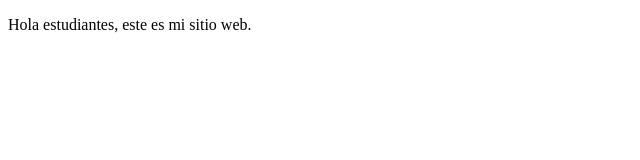
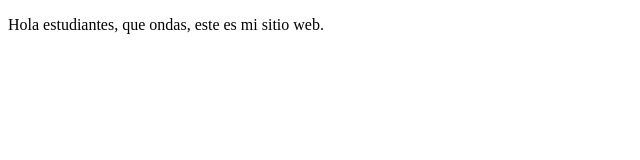
Before and after one commit to eoacosta89/ejercicio1, a plain HTML site: page index.html in a window 1280 px wide. Shown: the full height of the page, 0-640 px from the left. Drawn offline with Linux system fonts and the light colour scheme.

Commit message:
first commit

```diff
--- a/index.html
+++ b/index.html
@@ -7,6 +7,6 @@
     <title>Hola Mundo</title>
 </head>
 <body>
-    <p>Hola estudiantes, este es mi sitio web.</p>
+    <p>Hola estudiantes, que ondas, este es mi sitio web.</p>
 </body>
 </html>
```
